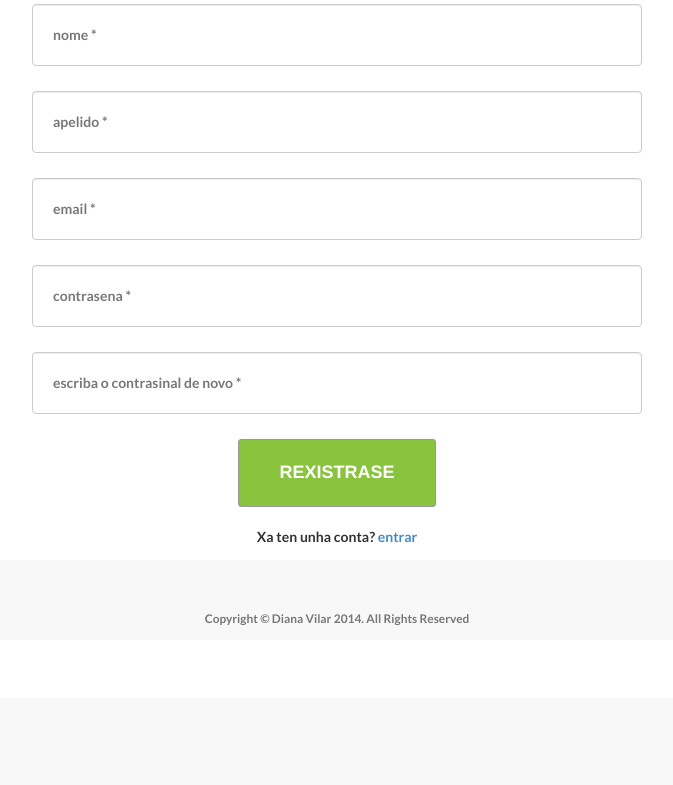
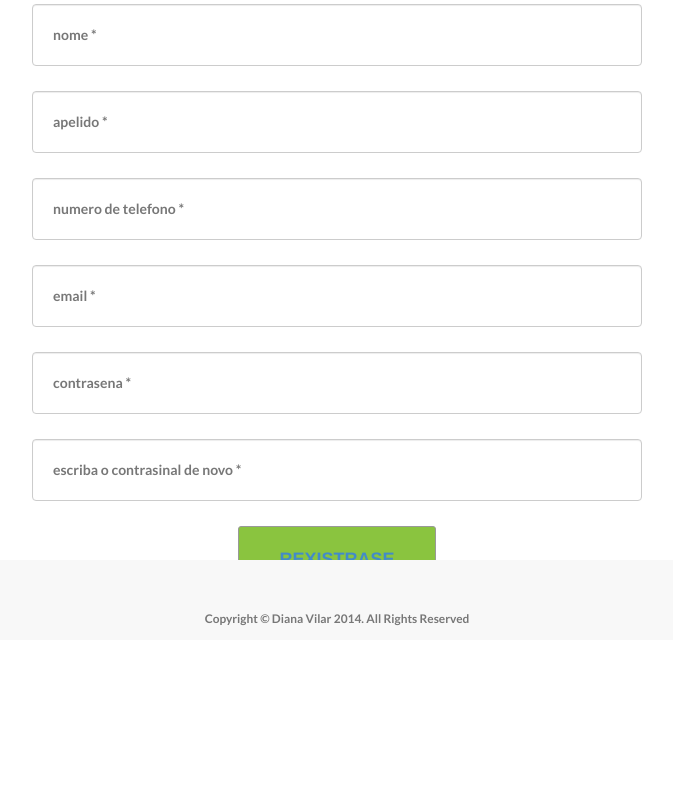
Before and after one commit to Mollydiana/Perruqueria, a Django app: page /register/ in a window 1280 px wide. Shown: the part 160-945 px from the top of the page, without its empty margins (303-976 px from the left). Before the commit the page ends 786 px from the top, so only its background shows below. Run offline with Django 3.2, Linux system fonts and the light colour scheme; some libraries are stand-ins or nearby versions.

Commit message:
register page

```diff
--- a/diana/forms.py
+++ b/diana/forms.py
@@ -6,7 +6,10 @@
 
 class ProfileUserCreationForm(UserCreationForm):
 
-    email = forms.EmailField(required=True, widget=forms.TextInput(attrs={'class': 'form-control',
+    phone = forms.EmailField(required=True, widget=forms.TextInput(attrs={'class': 'form-control',
+                                                                          'placeholder': 'numero de telefono *'}))
+
+    email = forms.EmailField(required=False, widget=forms.TextInput(attrs={'class': 'form-control',
                                                                           'placeholder': 'email *'}))
 
     first_name = forms.EmailField(required=True, widget=forms.TextInput(attrs={'class': 'form-control',
@@ -25,7 +28,7 @@
 
     class Meta:
         model = Client
-        fields = ("email", "first_name", "last_name", "password1", "password2")
+        fields = ('phone', "email", "first_name", "last_name", "password1", "password2")
 
 
 class LoginForm(AuthenticationForm):
--- a/diana/templates/registration/login.html
+++ b/diana/templates/registration/login.html
@@ -29,6 +29,7 @@
                         </div>
                         <button class="btn btn-xl" type="submit">Iniciar</button>
                     <p>non se rexistrou? <a href="{% url 'register' %}"> Rexistrarse </a></p>
+                    <p> esqueciches o teu contrasinal? <a href="{% url 'password_reset' %}"> Atopa a túa conta </a></p>
                     </form>
                 </div>
                 <div class="col-lg-3">
--- a/diana/templates/registration/register.html
+++ b/diana/templates/registration/register.html
@@ -30,6 +30,10 @@
                         <p class="help-block text-danger"> </p>
                     </div>
                     <div class="form-group">
+                        {{ form.phone }}
+                        <p class="help-block text-danger"> </p>
+                    </div>
+                    <div class="form-group">
                         {{ form.email }}
                         <p class="help-block text-danger"> </p>
                     </div>
@@ -41,8 +45,8 @@
                         {{ form.password2 }}
                         <p class="help-block text-danger"> </p>
                     </div>
-                    <button class="btn btn-xl" type="submit">rexistrase</button>
-                    <p id="login">Xa ten unha conta? <a href="{% url 'login' %}">entrar</a></p>
+                    <button class="btn btn-xl" type="submit"><a href="{% url 'login' %}">rexistrase</a></button>
+                    <p id="login">Xa tes unha conta? <a href="{% url 'login' %}">entrar</a></p>
                 </form>
 
                 <div class="col-lg-3">
```
